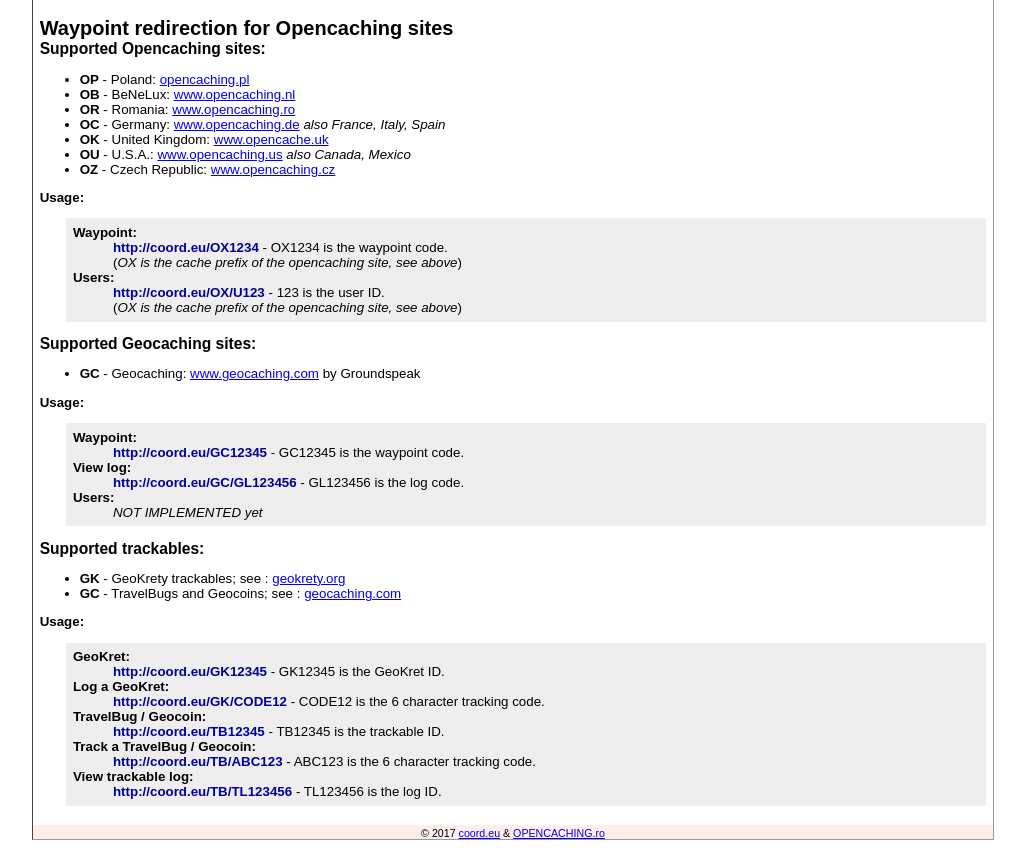
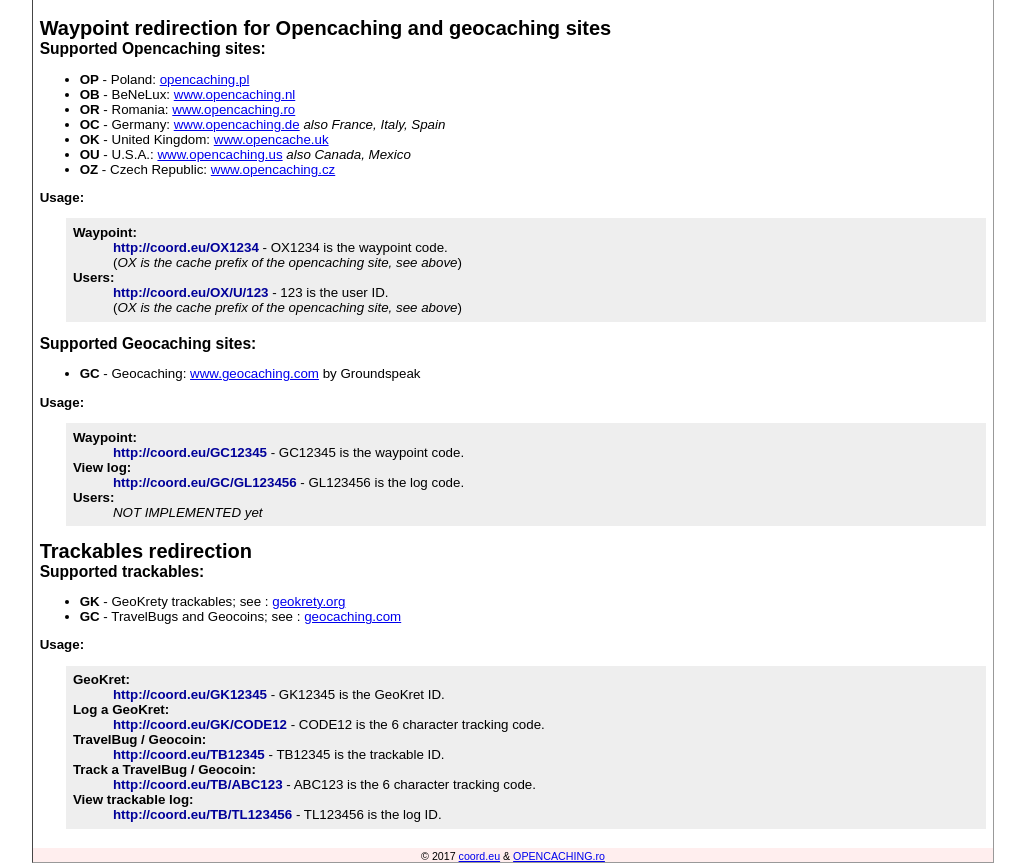
Before and after one commit to opencaching/oc_coord, a plain HTML site: page index.htm in a window 1280 px wide. Shown: the part 53-921 px from the top of the page, without its empty margins (127-1152 px from the left). Before the commit the page ends 898 px from the top, so only its background shows below. Drawn offline with Linux system fonts and the light colour scheme.

Commit message:
Update index.htm

```diff
--- a/index.htm
+++ b/index.htm
@@ -25,7 +25,7 @@
     </header>
 
     <div id="content">
-        <h2>Waypoint redirection for Opencaching sites</h2>
+        <h2>Waypoint redirection for Opencaching and geocaching sites</h2>
         <h3>Supported Opencaching sites:</h3>
         <ul>
             <li><b>OP</b> - Poland: <a href="http://opencaching.pl" target="_blank">opencaching.pl</a></li>
@@ -45,7 +45,7 @@
             <dd><span class="highlight">http://coord.eu/OX1234</span> - OX1234 is the waypoint code.
                 <br />(<i>OX is the cache prefix of the opencaching site, see above</i>)<dd>
             <dt>Users:</dt>
-            <dd><span class="highlight">http://coord.eu/OX/U123</span> - 123 is the user ID.
+            <dd><span class="highlight">http://coord.eu/OX/U/123</span> - 123 is the user ID.
                 <br />(<i>OX is the cache prefix of the opencaching site, see above</i>)<dd>
         </dl>
 
@@ -64,6 +64,7 @@
             <dd><i>NOT IMPLEMENTED yet</i><dd>
         </dl>
 
+        <h2>Trackables redirection</h2>
         <h3>Supported trackables:</h3>
         <ul>
             <li><b>GK</b> - GeoKrety trackables; see : <a href="http://www.geokrety.org" target="_blank">geokrety.org</a></li>
```
